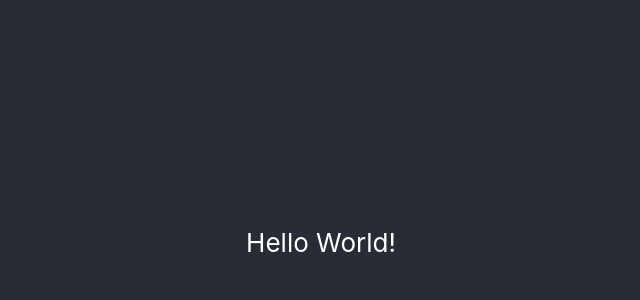
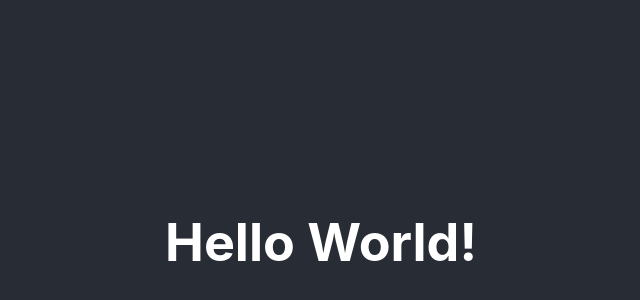
Before and after one commit to azhar-azad/employee-management-app, a React (Create React App) app in the folder emp-mgmt-react-app/: page / in a window 1280 px wide. Shown: the part 158-458 px from the top of the page, without its empty margins (319-959 px from the left). Built offline with nearby package versions, Linux system fonts and the light colour scheme.

Commit message:
Bootstrap 4 added

```diff
--- a/emp-mgmt-react-app/package.json
+++ b/emp-mgmt-react-app/package.json
@@ -6,6 +6,7 @@
     "@testing-library/jest-dom": "^5.11.6",
     "@testing-library/react": "^11.1.2",
     "@testing-library/user-event": "^12.2.2",
+    "bootstrap": "^4.5.3",
     "react": "^17.0.1",
     "react-dom": "^17.0.1",
     "react-scripts": "4.0.0",
--- a/emp-mgmt-react-app/public/index.html
+++ b/emp-mgmt-react-app/public/index.html
@@ -24,7 +24,10 @@
       work correctly both with client-side routing and a non-root public URL.
       Learn how to configure a non-root public URL by running `npm run build`.
     -->
-    <title>React App</title>
+    <title>Employee Management App</title>
+    <!--<link rel="stylesheet" href="https://maxcdn.bootstrapcdn.com/bootstrap/4.0.0/css/bootstrap.min.css"-->
+          <!--integrity="sha384-Gn5384xqQ1aoWXA+058RXPxPg6fy4IWvTNh0E263XmFcJlSAwiGgFAW/dAiS6JXm"-->
+          <!--crossorigin="anonymous">-->
   </head>
   <body>
     <noscript>You need to enable JavaScript to run this app.</noscript>
--- a/emp-mgmt-react-app/src/App.js
+++ b/emp-mgmt-react-app/src/App.js
@@ -5,7 +5,7 @@
   return (
     <div className="App">
       <header className="App-header">
-        Hello World!
+        <h1>Hello World!</h1>
       </header>
     </div>
   );
```
Also changed, not shown: 1 other file (tests, documents, lock files or other folders).
